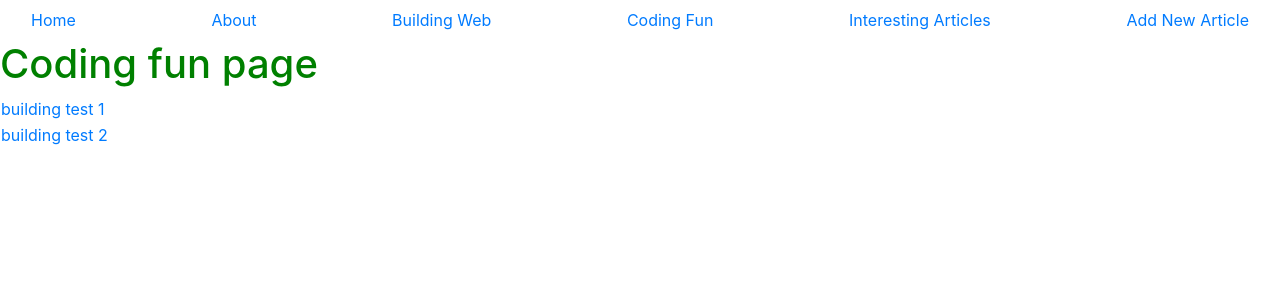
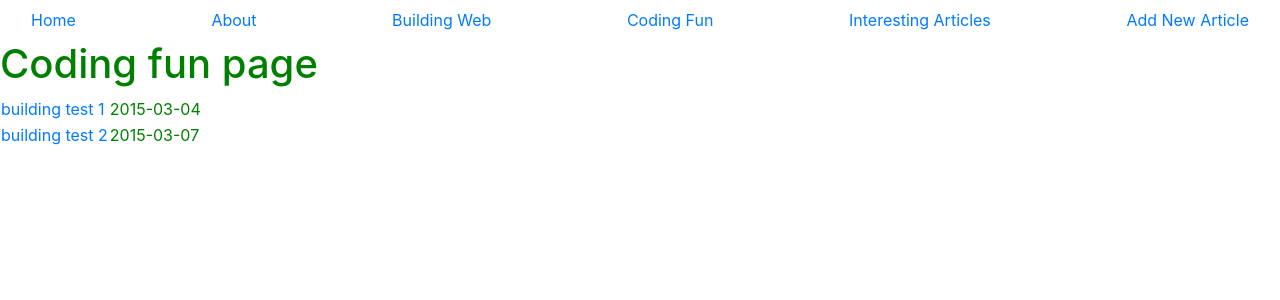
Before and after one commit to coralchen1105/create-react-app, a React (Create React App) app in the folder client/: page /building-web in a window 1280 px wide. Shown: the top 300 px of the page. Built offline with nearby package versions, Linux system fonts and the light colour scheme; no server answers.

Commit message:
fix single article page

```diff
--- a/client/src/api/articleData.js
+++ b/client/src/api/articleData.js
@@ -5,42 +5,42 @@ export default {
       title: "building test 1",
       type: "building",
       content: "building content 1",
-      date: ""
+      date: "2015-03-04"
     },
     {
       id: 2,
       title: "coding test 1",
       type: "coding",
       content: "coding content 1",
-      date: ""
+      date: "2015-03-05"
     },
     {
       id: 3,
       title: "interesting test 1",
       type: "interesting",
       content: "interesting content 1",
-      date: ""
+      date: "2015-03-06"
     },
     {
       id: 4,
       title: "building test 2",
       type: "building",
       content: "building content 2",
-      date: ""
+      date: "2015-03-07"
     },
     {
       id: 5,
       title: "coding test 2",
       type: "coding",
       content: "coding content 2",
-      date: ""
+      date: "2015-03-08"
     },
     {
       id: 6,
       title: "interesting test 2",
       type: "interesting",
       content: "interesting content 2",
-      date: ""
+      date: "2015-03-09"
     }
   ]
 };
--- a/client/src/components/App.js
+++ b/client/src/components/App.js
@@ -8,7 +8,7 @@ import About from "../components/about";
 import Building from "../components/listingPage/buildingWeb";
 import Coding from "../components/listingPage/codingFun";
 import InterestArticle from "../components/listingPage/interestingArticles";
-import singleArticle from "../components/listingPage/singleArticlepage";
+import SingleArticle from "../components/listingPage/singleArticlepage";
 import addNewArticle from "../components/listingPage/addNewArticlepage";
 import notFoundPage from "../components/notFoundPage";
 
@@ -52,14 +52,17 @@ class App extends Component {
           <Switch>
             <Route exact path="/" component={Home} />
             <Route exact path="/about-us" component={About} />
-            <Route path="/building-web" component={Building} />
-
-            <Route path="/coding-fun" component={Coding} />
-            <Route path="/coding-fun/:title" component={singleArticle} />
+            <Route exact path="/building-web" component={Building} />
+            <Route
+              path="/building-web/:date/:title"
+              component={SingleArticle}
+            />
+            <Route exact path="/coding-fun" component={Coding} />
+            <Route path="/coding-fun/:title" component={SingleArticle} />
             <Route path="/interesting-articles" component={InterestArticle} />
             <Route
               path="/interesting-articles/:title"
-              component={singleArticle}
+              component={SingleArticle}
             />
             <Route path="/addnewarticle" component={addNewArticle} />
             {/* <Route component={notFoundPage} /> */}
--- a/client/src/components/listingPage/buildingWeb.js
+++ b/client/src/components/listingPage/buildingWeb.js
@@ -23,7 +23,9 @@ class Building extends Component {
             {this.state.posts.map(post => (
               <tr key={post.id}>
                 <td>
-                  <Link to={`${this.props.match.url}/${post.title}`}>
+                  <Link
+                    to={`${this.props.match.url}/${post.date}/${post.title}`}
+                  >
                     {post.title}
                   </Link>
                 </td>
@@ -32,11 +34,6 @@ class Building extends Component {
             ))}
           </tbody>
         </table>
-        <Route
-          path={`${this.props.match.url}/:title`}
-          render={props => <SingleArticle data={this.state.posts} {...props} />}
-        />
-        <Route path={`${this.props.match.url}/about-us`} component={About} />
       </div>
     );
   }
--- a/client/src/components/listingPage/singleArticlepage.js
+++ b/client/src/components/listingPage/singleArticlepage.js
@@ -1,22 +1,14 @@
 import React from "react";
 
-const SingleArticle = ({ match, data }) => {
-  var post = data.find(p => p.title === String(match.params.title));
-  var postData;
-
-  if (post)
-    postData = (
-      <div>
-        <h3> {post.title} </h3>
-        <p>{post.content}</p>
-        <hr />
-      </div>
-    );
-  else postData = <h2> Sorry. Product doesnt exist </h2>;
+const SingleArticle = ({ match }) => {
+  var title = String(match.params.title);
+  var date = match.params.date;
 
   return (
     <div>
-      <div>{postData}</div>
+      <div>{title}</div>
+      <br />
+      <div>{date}</div>
     </div>
   );
 };
```
